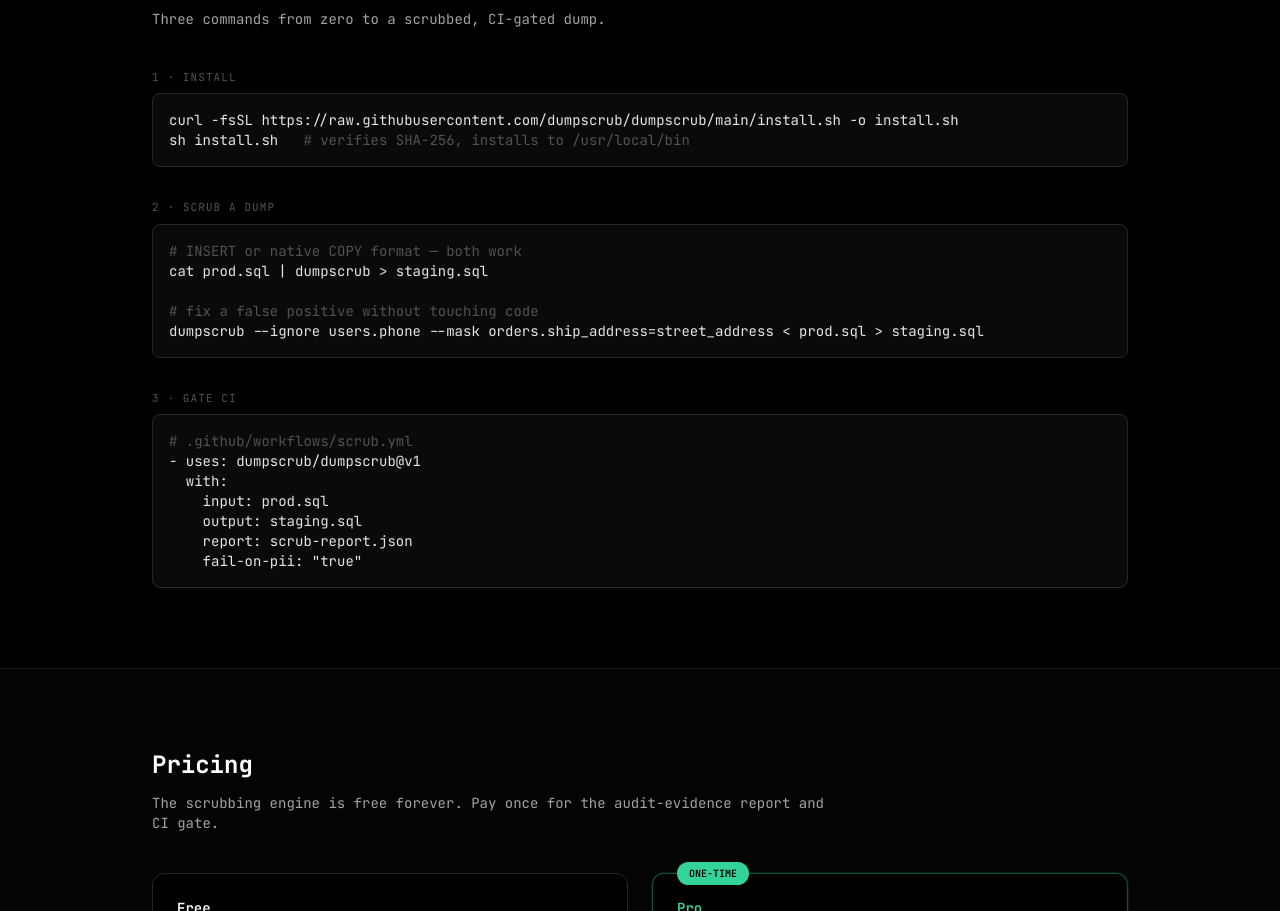
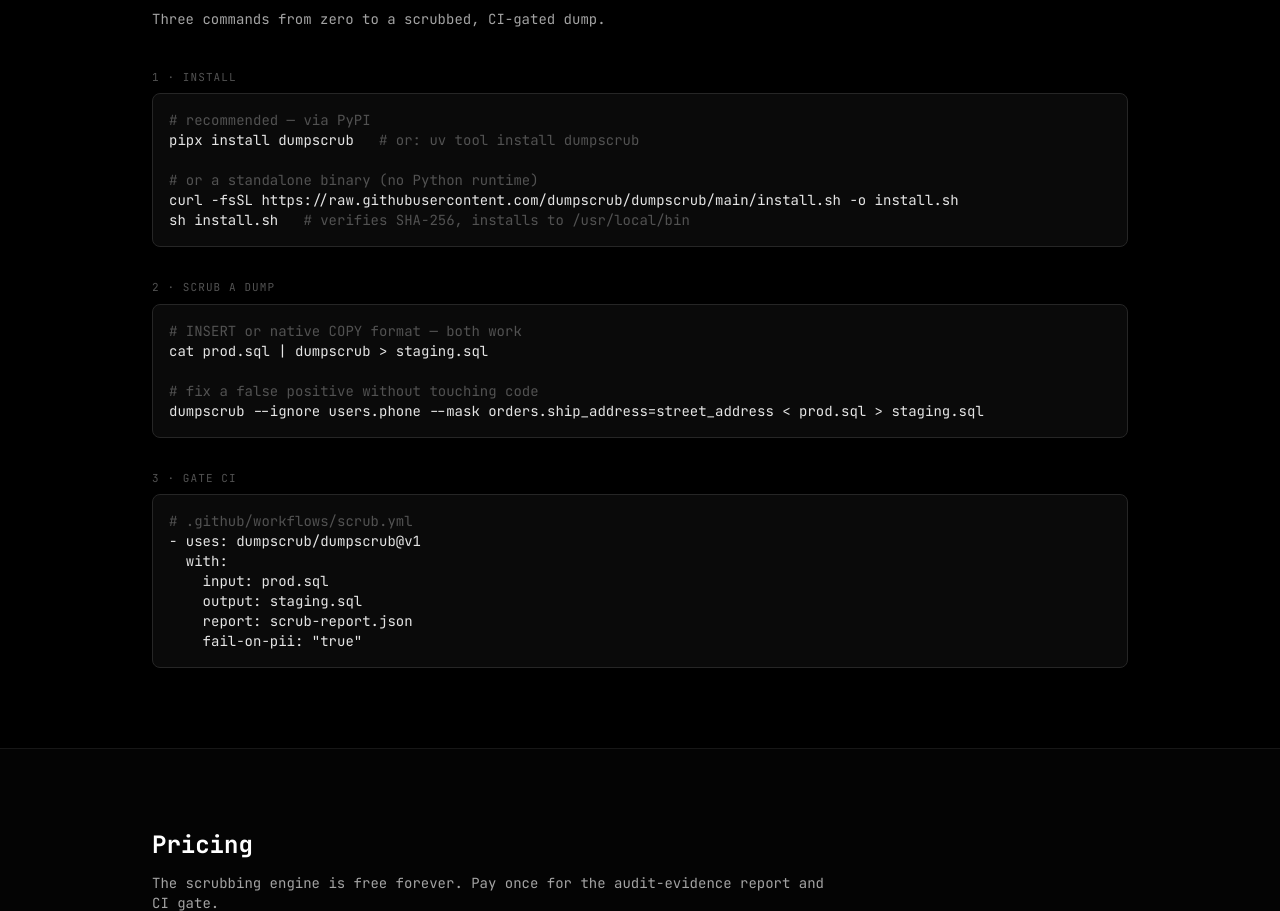
Before and after one commit to dumpscrub/dumpscrub, a plain HTML site: page landing/index.html in a window 1280 px wide. Shown: the part 1835-2746 px from the top of the page. Drawn offline with nearby package versions, Linux system fonts and the light colour scheme.

Commit message:
docs: add PyPI install path (pipx/uv)

```diff
--- a/landing/index.html
+++ b/landing/index.html
@@ -153,7 +153,11 @@
           <div class="mb-2 text-[11px] uppercase tracking-widest text-neutral-600">1 · install</div>
           <div class="group relative overflow-hidden rounded-lg border border-neutral-800 bg-neutral-950">
             <button data-copy class="absolute right-3 top-3 rounded border border-neutral-800 px-2 py-1 text-[10px] text-neutral-500 opacity-0 transition group-hover:opacity-100 hover:border-neutral-600 hover:text-white">copy</button>
-            <pre class="overflow-x-auto px-4 py-4 text-xs sm:text-sm"><code>curl -fsSL https://raw.githubusercontent.com/dumpscrub/dumpscrub/main/install.sh -o install.sh
+            <pre class="overflow-x-auto px-4 py-4 text-xs sm:text-sm"><code><span class="text-neutral-600"># recommended — via PyPI</span>
+pipx install dumpscrub   <span class="text-neutral-600"># or: uv tool install dumpscrub</span>
+
+<span class="text-neutral-600"># or a standalone binary (no Python runtime)</span>
+curl -fsSL https://raw.githubusercontent.com/dumpscrub/dumpscrub/main/install.sh -o install.sh
 sh install.sh   <span class="text-neutral-600"># verifies SHA-256, installs to /usr/local/bin</span></code></pre>
           </div>
         </div>
```
Also changed, not shown: 1 other file.
